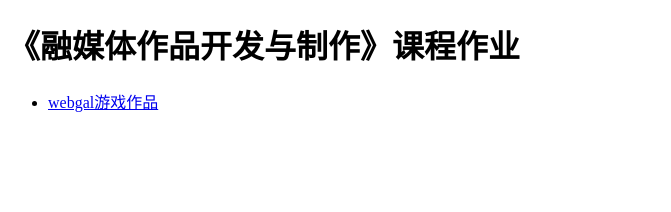
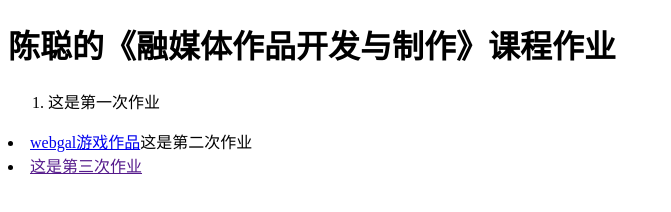
Before and after one commit to PYTHON95277777/chenconghomework, a plain HTML site: page index.html in a window 1280 px wide. Shown: the whole page, without its empty margins (0-671 px from the left). Drawn offline with Linux system fonts and the light colour scheme.

Commit message:
自动推送

```diff
--- a/index.html
+++ b/index.html
@@ -1,15 +1,19 @@
 <!DOCTYPE html>
-<html lang="en">
+<html lang="zh">
 <head>
     <meta charset="UTF-8">
     <meta http-equiv="X-UA-Compatible" content="IE=edge">
     <meta name="viewport" content="width=device-width, initial-scale=1.0">
-    <title>Document</title>
+    <title>陈聪的融媒体课程作业</title>
 </head>
 <body>
-   <h1> 《融媒体作品开发与制作》课程作业</h1>
-<ul>
-    <li><a href="GAME/index.html">webgal游戏作品</a></li>
-</ul>
+    <div>
+        <h1> 陈聪的《融媒体作品开发与制作》课程作业</h1>
+    </div>
+<ol>
+    <li>这是第一次作业</li></ol>
+    <li><a href="GAME/index.html">webgal游戏作品</a>这是第二次作业</li>
+    <li><a href=""</a>这是第三次作业</li>
+</ol>
 </body>
 </html>
```
Also changed, not shown: 1 other file.
